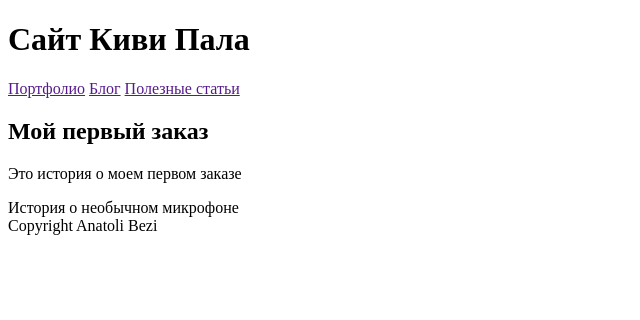
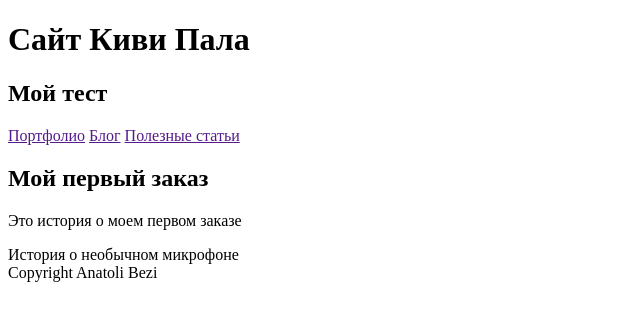
Before and after one commit to poolsou/poolsou.github.io, a plain HTML site: page index.html in a window 1280 px wide. Shown: the whole page, without its empty margins (0-640 px from the left). Drawn offline with Linux system fonts and the light colour scheme.

Commit message:
Мой тест

```diff
--- a/index.html
+++ b/index.html
@@ -8,6 +8,7 @@
 <body>
 	<header>
 	<h1>Сайт Киви Пала</h1>
+	<h2>Мой тест</h2>
 	</header>
 	<nav>
 		<a href="">Портфолио</a>
```
